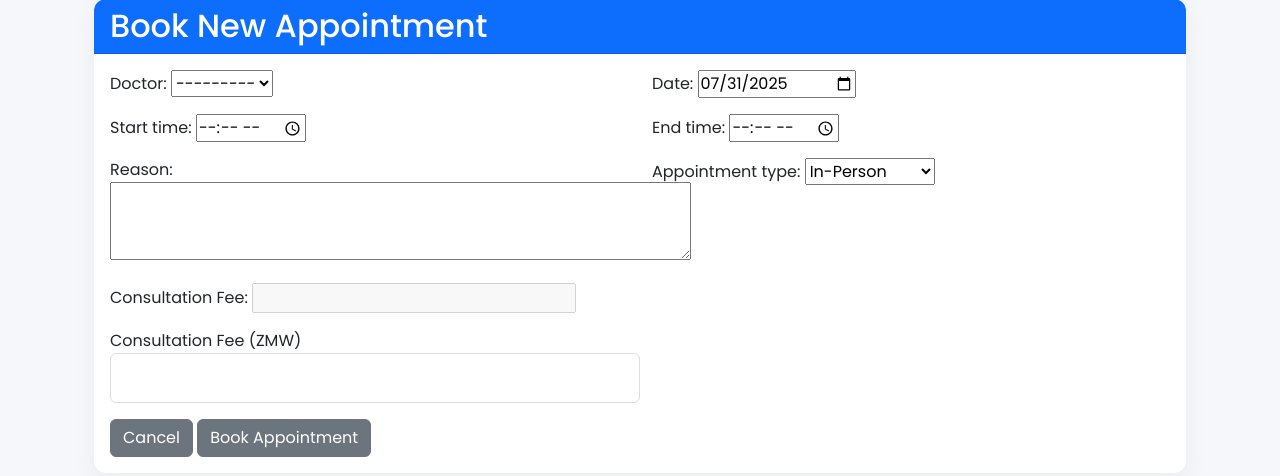
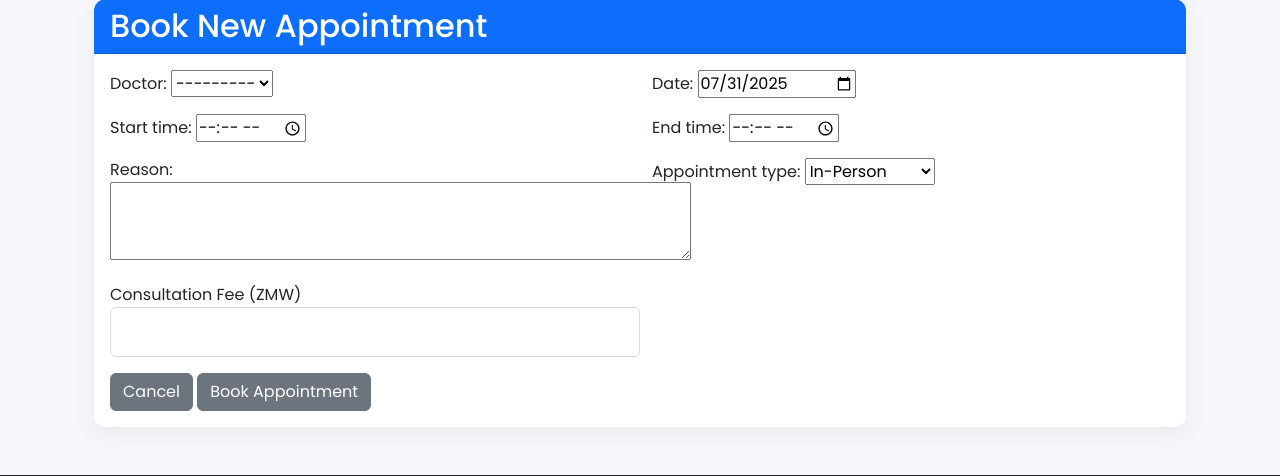
Before and after one commit to pumulo-mufalali/healthfirst, a Django app: template appointments/templates/appointments/form.html in a window 1280 px wide. Shown: the part 105-581 px from the top of the page. Run offline with Django 5.2, Linux system fonts and the light colour scheme; the template is opened without the code that fills it: values that come from a table or form of the project are taken from there, others are empty; some libraries are stand-ins or nearby versions.

Commit message:
dynamic price

```diff
--- a/appointments/forms.py
+++ b/appointments/forms.py
@@ -13,11 +13,6 @@ class AppointmentForm(forms.ModelForm):
     start_time = forms.TimeField(widget=forms.TimeInput(attrs={'type': 'time'}))
     end_time = forms.TimeField(widget=forms.TimeInput(attrs={'type': 'time'}))
 
-    doctor_fee = forms.DecimalField(
-        label='Consultation Fee',
-        required=False,
-        disabled=True
-    )
 
     class Meta:
         model = Appointment
--- a/appointments/templates/appointments/form.html
+++ b/appointments/templates/appointments/form.html
@@ -42,7 +42,7 @@
       var doctorId = $(this).val();
       if (doctorId) {
         $.ajax({
-          url: '{% url "appointments:get_doctor_fee" %}',
+          url: '{% url "payments:get_doctor_fee" %}',
           data: {
             'doctor_id': doctorId
           },
--- a/appointments/views.py
+++ b/appointments/views.py
@@ -5,12 +5,6 @@ from .forms import AppointmentForm, PrescriptionForm, MedicalRecordForm, Appoint
 from django.utils import timezone
 from datetime import date as today_date
 from doctors.models import Doctor
-
-
-import stripe
-from django.conf import settings
-from django.views import View
-from django.http import JsonResponse
 
 
 def appointment_list(request):
--- a/patients/views.py
+++ b/patients/views.py
@@ -40,6 +40,7 @@ def patient_dashboard(request):
         'today': today,
     }
     return render(request, 'patients/dashboard.html', context)
+
 
 def is_admin_or_staff(user):
     return user.is_authenticated and (user.user_type in ['admin', 'staff'] or user.is_superuser)
--- a/payments/views.py
+++ b/payments/views.py
@@ -10,7 +10,6 @@ from appointments.models import Appointment
 stripe.api_key = settings.STRIPE_SECRET_KEY
 
 def create_checkout_session(request, appointment_id):
-
     try:
         checkout_session = stripe.checkout.Session.create(
             payment_method_types=['card'],
@@ -28,7 +27,7 @@ def create_checkout_session(request, appointment_id):
         return JsonResponse({'error': str(e)})
 
 def get_doctor_fee(request):
-    doctor_id = request.GET.get('doctor_id')
+    doctor_id = Doctor.objects.get(doctor_id)
     try:
         doctor = Doctor.objects.get(id=doctor_id)
         return JsonResponse({'fee': float(doctor.consultation_fee)})
```
